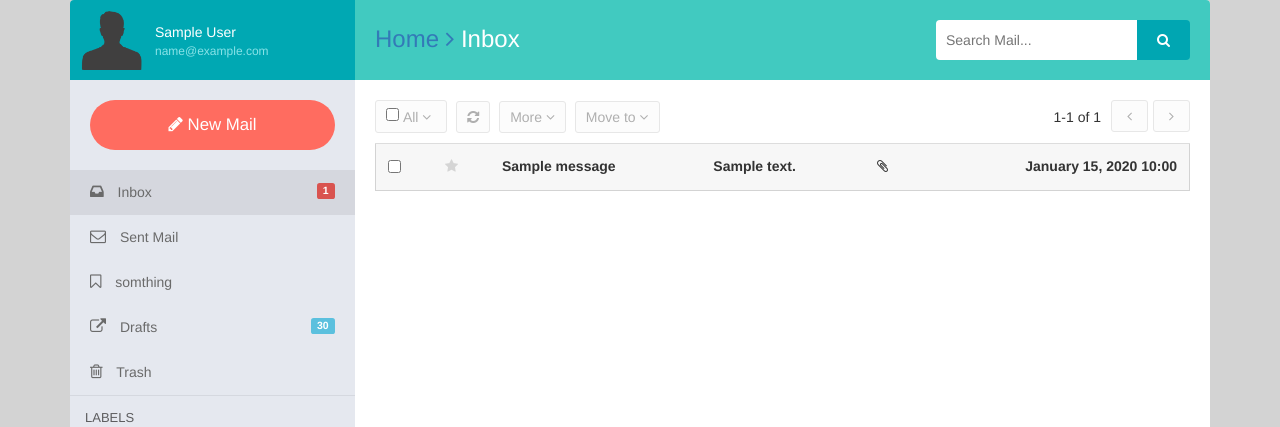
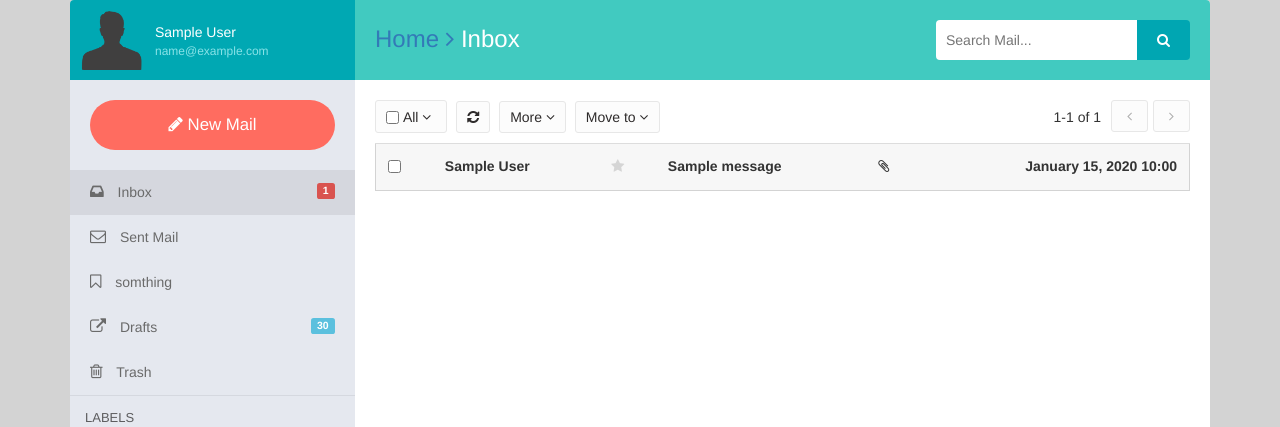
Before and after one commit to aviad2342/Gallery, a PHP site: page /inbox.php in a window 1280 px wide. Shown: the top 427 px of the page. Run offline with PHP 8.4, Linux system fonts and the light colour scheme; the visitor is signed in with stand-in values (Sample User, id 1); tables that the repository leaves empty or names only in its code hold one stand-in row (values such as "Sample post"); some libraries are stand-ins or nearby versions.

Commit message:
inbox update

```diff
--- a/Gallery/read_message.php
+++ b/Gallery/read_message.php
@@ -38,7 +38,7 @@ $to_user = User::find_by_id($message->user_id);
                                         <section>
                                             <small><strong>Date:</strong>  <?php echo $message->getDate(); ?></small>
                                             <br>
-                                            <small><strong>From:</strong> <?php echo $from_user->get_user_full_name(); ?></small>
+                                            <small><strong>From:</strong> <?php echo $from_user->get_user_full_name(). "<".$from_user->email.">"; ?></small>
                                             <br>
                                             <small><strong>To:</strong> <?php echo $to_user->get_user_full_name(); ?></small>
                                         </section>
--- a/css/inbox-styles.css
+++ b/css/inbox-styles.css
@@ -213,7 +213,7 @@ ul.inbox-pagination li {
     background: none repeat scroll 0 0 #fcfcfc;
     border: 1px solid #e7e7e7;
     border-radius: 3px !important;
-    color: #afafaf;
+    color: #2e2b2b;
     display: inline-block;
     padding: 5px 10px;
 }
@@ -381,3 +381,7 @@ ul {
     padding: 1rem;
     background-color: #efefef;
   }
+
+.align-middle {
+    vertical-align: middle;
+}
--- a/inbox.php
+++ b/inbox.php
@@ -1,7 +1,3 @@
-<!-- <link href="//maxcdn.bootstrapcdn.com/bootstrap/3.3.0/css/bootstrap.min.css" rel="stylesheet" id="bootstrap-css">
-<script src="//maxcdn.bootstrapcdn.com/bootstrap/3.3.0/js/bootstrap.min.js"></script>
-<script src="//code.jquery.com/jquery-1.11.1.min.js"></script> -->
-<!------ Include the above in your HEAD tag ---------->
 
 <?php include("includes/inbox-header.php"); ?>
 
@@ -24,9 +20,9 @@ $count = count($messages);
                                   <td class="inbox-small-cells">
                                       <input type="checkbox" name="marked" class="mail-checkbox" data="<?php echo $message->id; ?>">
                                   </td>
-                                  <td onclick="readMessage(<?php echo $message->id; ?>);" class="inbox-small-cells"><i class="fa fa-star"></i></td>
-                                  <td onclick="readMessage(<?php echo $message->id; ?>);" class="view-message  dont-show"><?php echo substr($message->title,0,20); ?></td>
-                                  <td onclick="readMessage(<?php echo $message->id; ?>);" class="view-message "><?php echo substr("$message->content",0,25); ?></td>
+                                  <td onclick="readMessage(<?php echo $message->id; ?>);" class="view-message  dont-show"><?php echo User::find_by_id($message->author_id)->get_user_full_name(); ?></td>
+                                  <td onclick="" class="inbox-small-cells"><i class="fa fa-star"></i></td>
+                                  <td onclick="readMessage(<?php echo $message->id; ?>);" class="view-message "><?php echo substr($message->title,0,20); ?></td>
                                   <td class="view-message  inbox-small-cells"><i class="fa fa-paperclip"></i></td>
                                   <td onclick="readMessage(<?php echo $message->id; ?>);" class="view-message  text-right"><?php echo $message->getShortDate(); ?></td>
                               </tr>
--- a/includes/inbox-navigation.php
+++ b/includes/inbox-navigation.php
@@ -10,7 +10,7 @@
 <div class="inbox-body">
     <div class="mail-option">
         <div class="chk-all">
-            <input type="checkbox" id="checkall" class="mail-group-checkbox">
+            <input type="checkbox" id="checkall" class="mail-group-checkbox align-middle">
             <div class="btn-group">
                 <a data-toggle="dropdown" href="#" class="btn mini all" aria-expanded="false">
                     All
--- a/read_message.php
+++ b/read_message.php
@@ -38,9 +38,9 @@ $to_user = User::find_by_id($message->user_id);
                                         <section>
                                             <small><strong>Date:</strong>  <?php echo $message->getDate(); ?></small>
                                             <br>
-                                            <small><strong>From:</strong> <?php echo $from_user->get_user_full_name(); ?></small>
+                                            <small><strong>From:</strong> <?php echo $from_user->get_user_full_name() ." &lt".$from_user->email."&gt"; ?></small>
                                             <br>
-                                            <small><strong>To:</strong> <?php echo $to_user->get_user_full_name(); ?></small>
+                                            <small><strong>To:</strong> <?php echo $to_user->get_user_full_name() ." &lt".$to_user->email."&gt"; ?></small>
                                         </section>
                                     </header>
                                     <hr>
```
Also changed, not shown: Gallery/css/inbox-styles.css (+6 -2 lines), admin/includes/pdo.php (added, +47 -0 lines).
